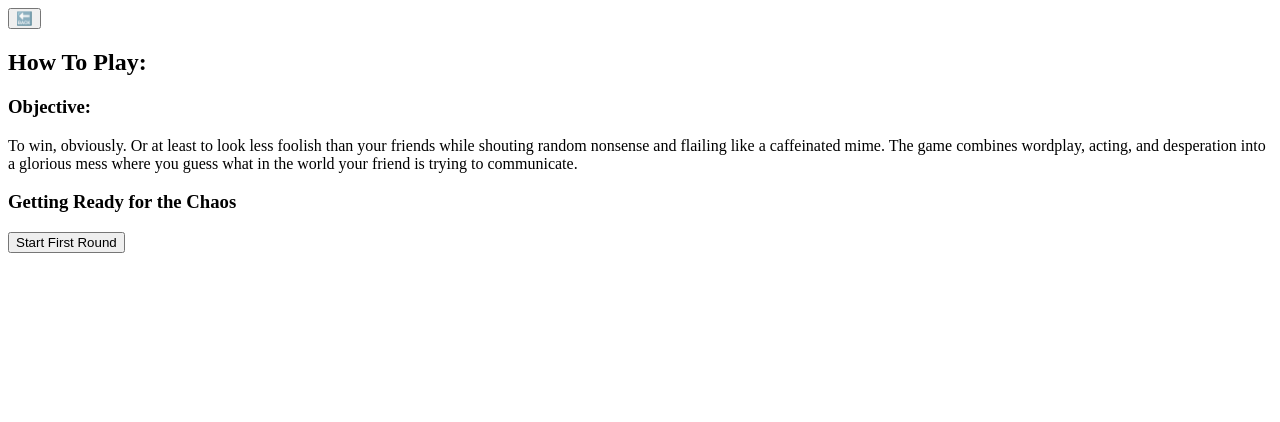
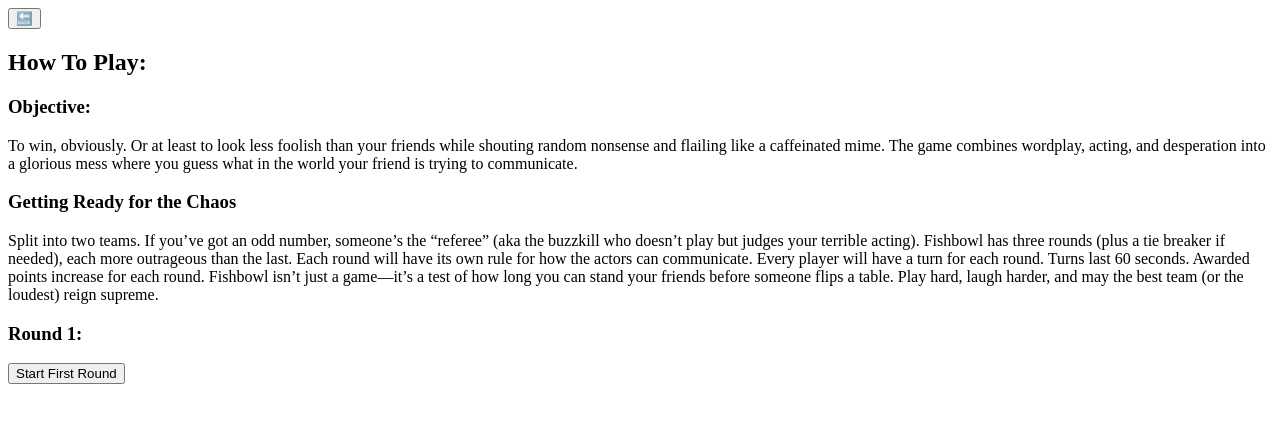
Before and after one commit to Aaron-Quickstart/tester_projects, a React (Create React App) app in the folder fish-bowl-game/fish-bowl-app/: page /#/HowToPlay in a window 1280 px wide. Shown: the top 422 px of the page. Built offline with nearby package versions, Linux system fonts and the light colour scheme.

Commit message:
added to rule book

```diff
--- a/fish-bowl-game/fish-bowl-app/src/pages/HowToPlay.js
+++ b/fish-bowl-game/fish-bowl-app/src/pages/HowToPlay.js
@@ -24,7 +24,22 @@ export default function howToPlay()
                         where you guess what in the world your friend is trying to communicate.
                     </p>
                     <h3>Getting Ready for the Chaos</h3>
-                    <p></p>
+                    <p>
+                        Split into two teams. If you’ve got an odd number, someone’s the “referee”
+                        (aka the buzzkill who doesn’t play but judges your terrible acting).
+                        Fishbowl has three rounds (plus a tie breaker if needed), each more outrageous than the last.
+                        Each round will have its own rule for how the actors can communicate.
+                        Every player will have a turn for each round.  Turns last 60 seconds.
+                        Awarded points increase for each round.  Fishbowl isn’t just a game—it’s a
+                        test of how long you can stand your friends before someone flips a table.
+                        Play hard, laugh harder, and may the best team (or the loudest) reign supreme.
+                    </p>
+                </div>
+                <div className="round1rules">
+                    <h3>Round 1:</h3>
+                    <p>
+
+                    </p>
                 </div>
             </div>
             <Link to="/RoundStartScreen"><button>Start First Round</button></Link>
```
